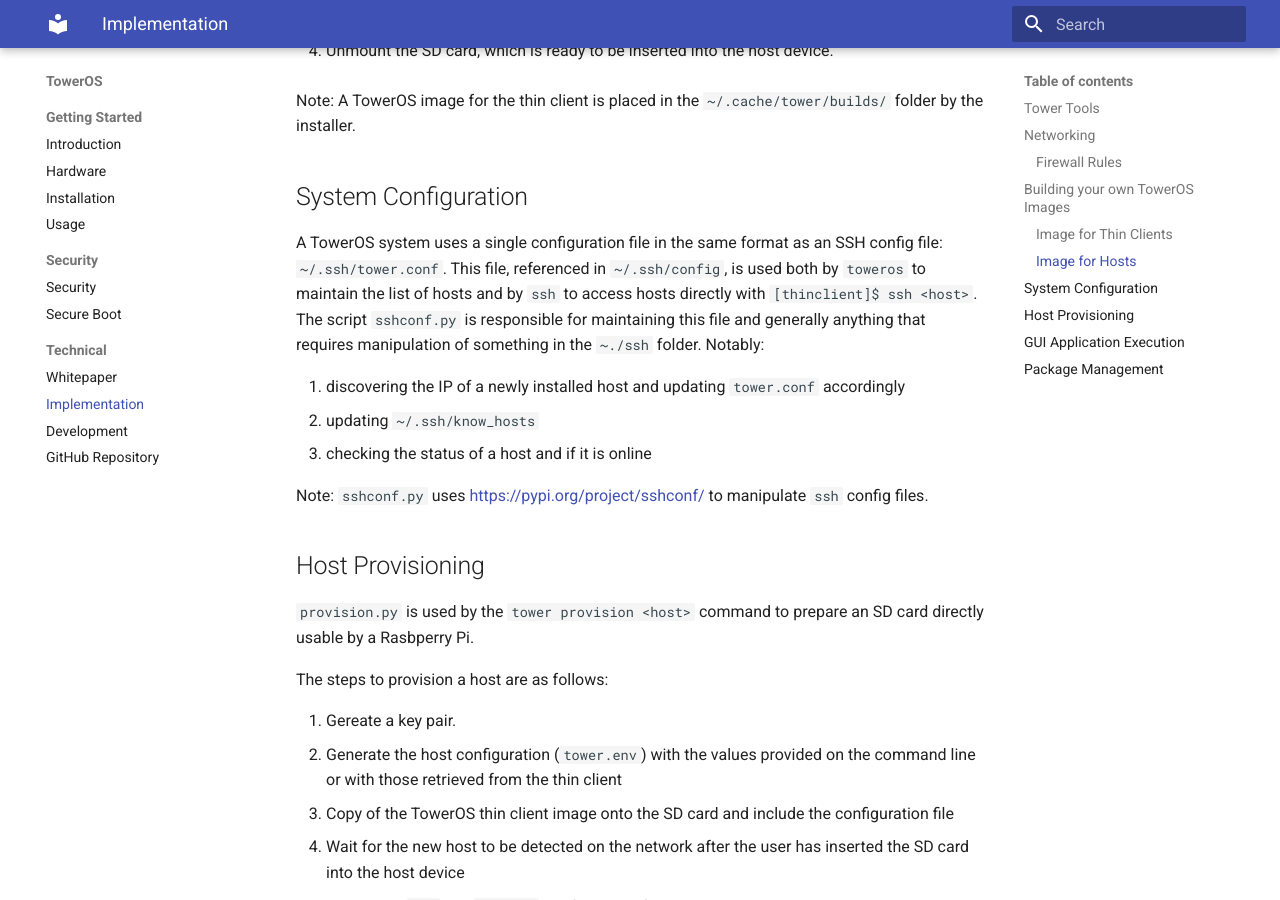
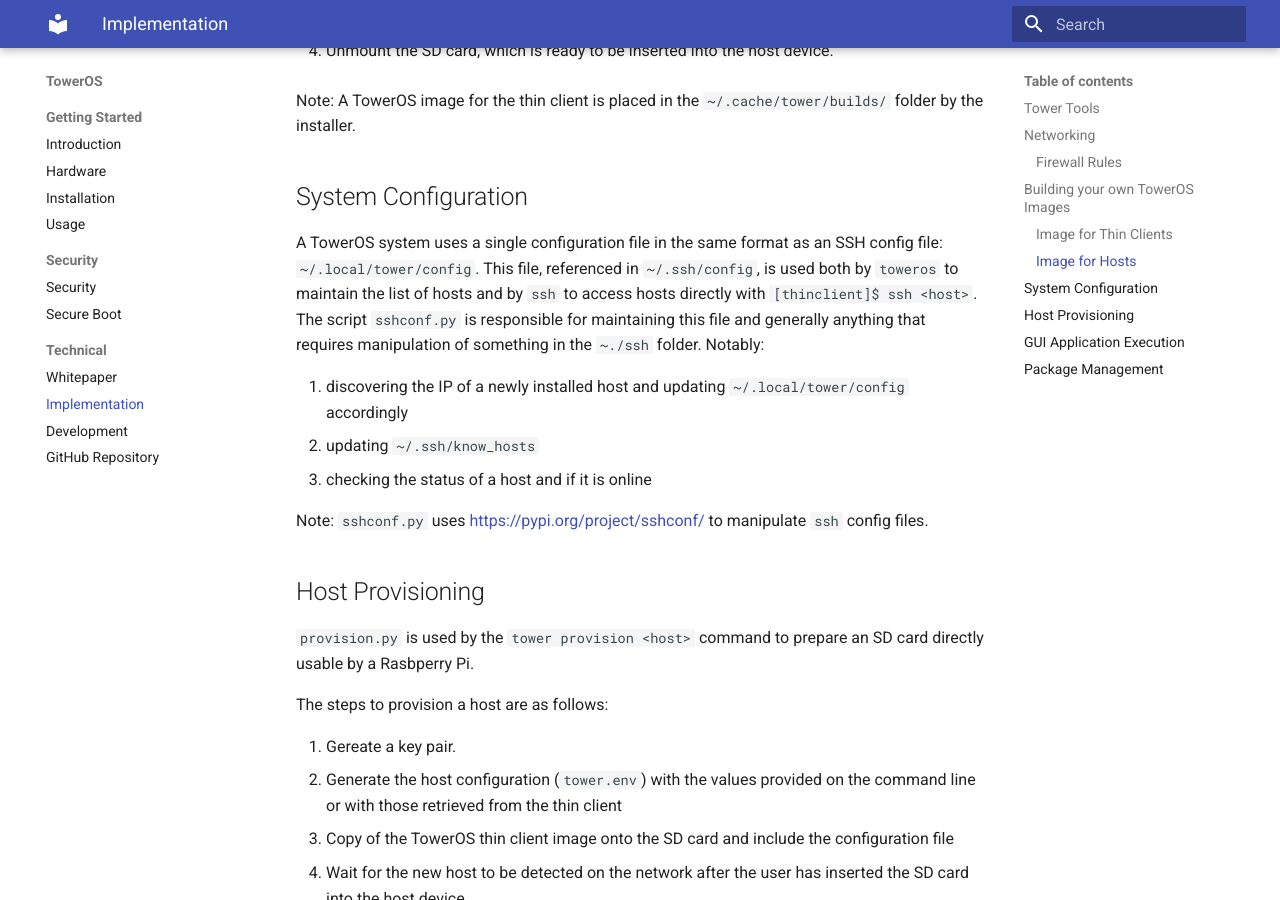
Before and after one commit to towercomputers/toweros, an MkDocs documentation site: the page built from docs/src/implementation.md, in a window 1280 px wide and 900 px high, scrolled down 3739 px. Built offline with MkDocs 1.6.1 and Material for MkDocs 9.7.7, drawn with Linux system fonts in a browser that asks for light colours.

Commit message:
symlink to doc; tweak welcome and doc

```diff
--- a/docs/src/implementation.md
+++ b/docs/src/implementation.md
@@ -124,9 +124,9 @@ Note: A TowerOS image for the thin client is placed in the `~/.cache/tower/build
 
 ## System Configuration
 
-A TowerOS system uses a single configuration file in the same format as an SSH config file: `~/.ssh/tower.conf`. This file, referenced in `~/.ssh/config`, is used both by `toweros` to maintain the list of hosts and by `ssh` to access hosts directly with `[thinclient]$ ssh <host>`. The script `sshconf.py` is responsible for maintaining this file and generally anything that requires manipulation of something in the `~./ssh` folder. Notably:
+A TowerOS system uses a single configuration file in the same format as an SSH config file: `~/.local/tower/config`. This file, referenced in `~/.ssh/config`, is used both by `toweros` to maintain the list of hosts and by `ssh` to access hosts directly with `[thinclient]$ ssh <host>`. The script `sshconf.py` is responsible for maintaining this file and generally anything that requires manipulation of something in the `~./ssh` folder. Notably:
 
-1. discovering the IP of a newly installed host and updating `tower.conf` accordingly
+1. discovering the IP of a newly installed host and updating `~/.local/tower/config` accordingly
 2. updating `~/.ssh/know_hosts`
 3. checking the status of a host and if it is online
 
```
Also changed, not shown: docs/src/development.md (+1 -1 lines), docs/src/installation.md (+1 -1 lines), 2 other files.
